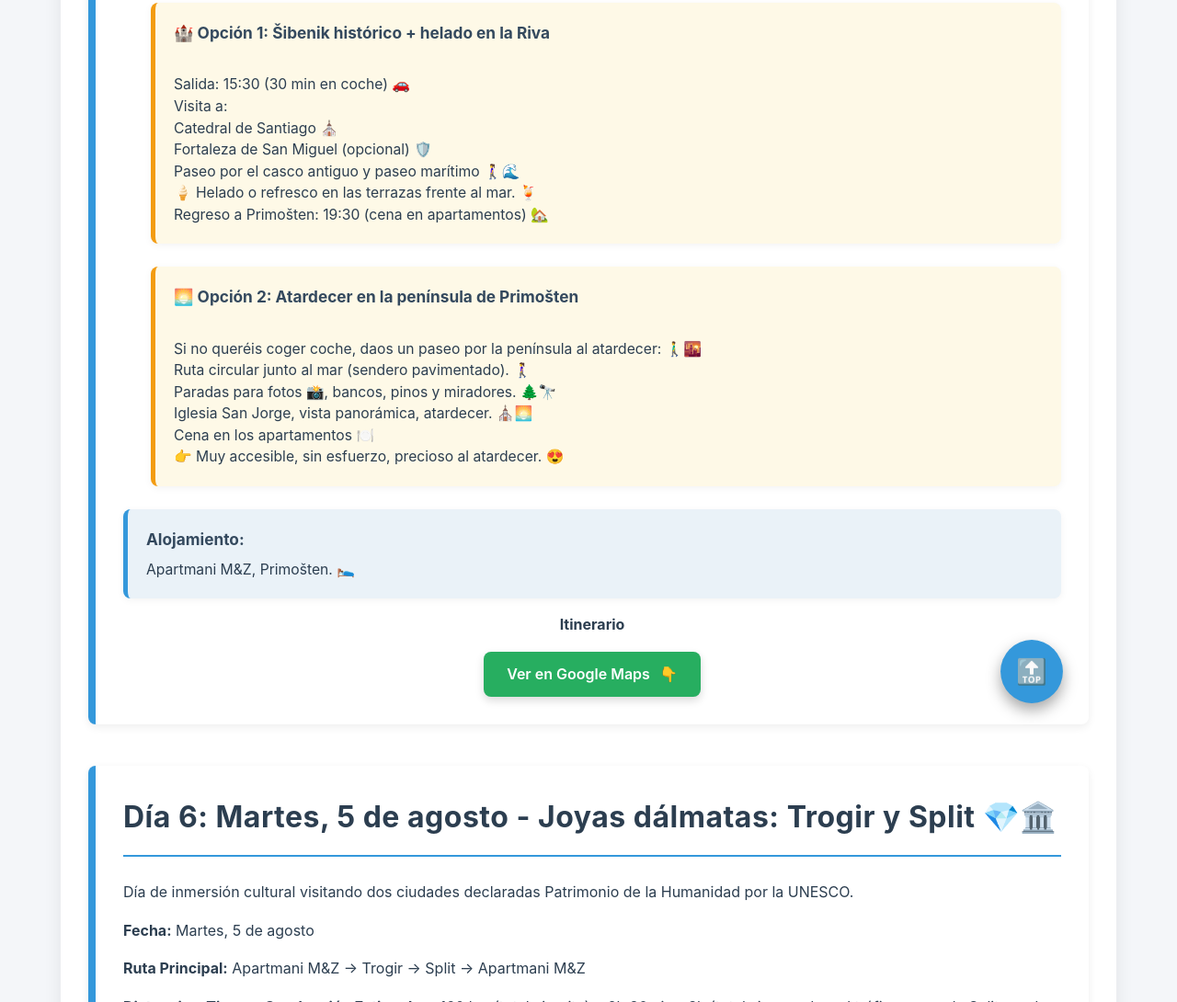
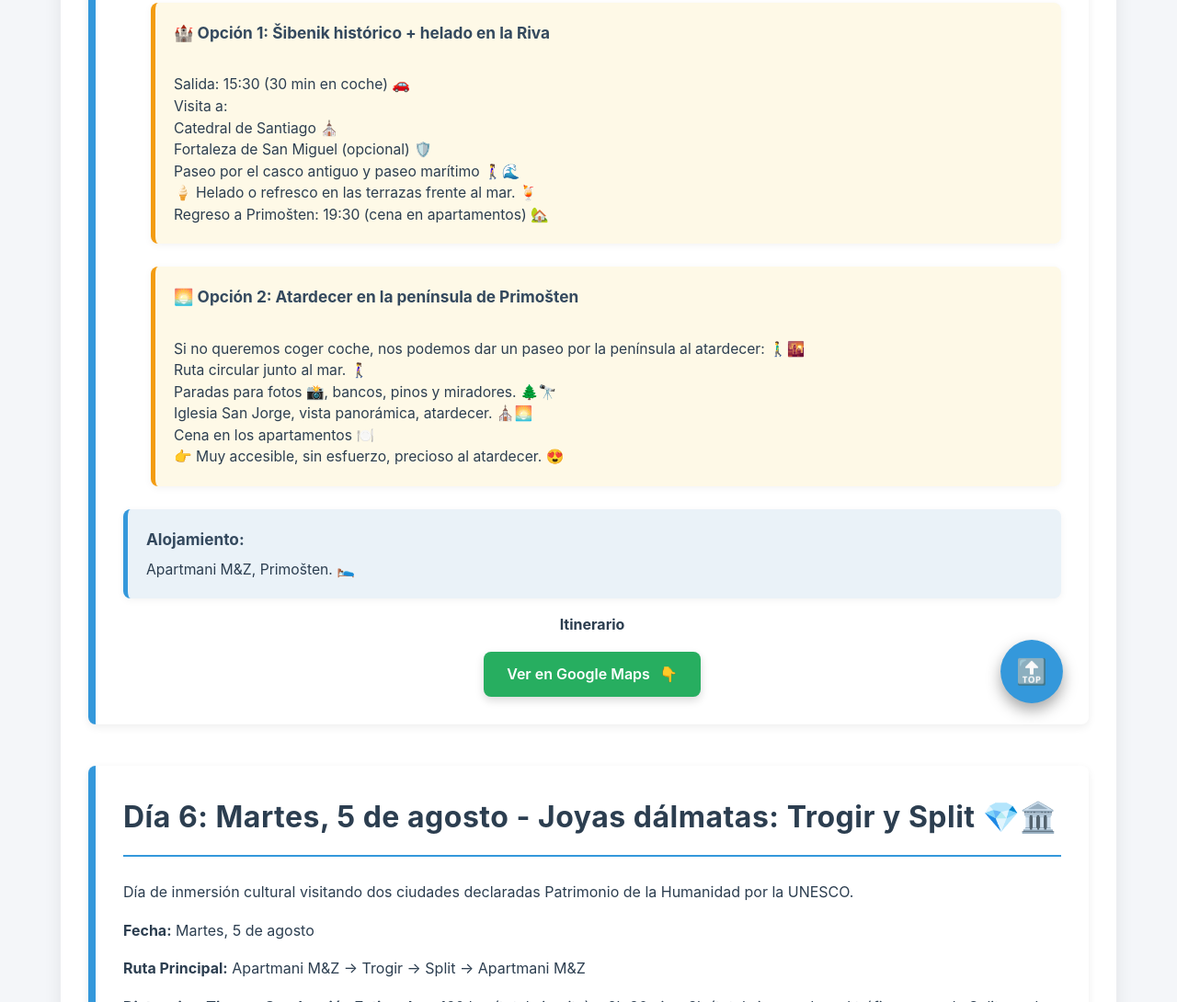
Before and after one commit to jaenc/Viaje-Eslovenia-y-Croacia, a plain HTML site: page index.html in a window 1280 px wide. Shown: the part 6275-7365 px from the top of the page at 92% size. Drawn offline with Linux system fonts and the light colour scheme.

Commit message:
Update index.html

```diff
--- a/index.html
+++ b/index.html
@@ -576,7 +576,7 @@
                         <strong>🏰 Opción 1: Šibenik histórico + helado en la Riva</strong><br>Salida: 15:30 (30 min en coche) 🚗<br>Visita a:<br>Catedral de Santiago ⛪<br>Fortaleza de San Miguel (opcional) 🛡️<br>Paseo por el casco antiguo y paseo marítimo 🚶‍♀️🌊<br>🍦 Helado o refresco en las terrazas frente al mar. 🍹<br>Regreso a Primošten: 19:30 (cena en apartamentos) 🏡
                     </div>
                     <div class="highlight">
-                        <strong>🌅 Opción 2: Atardecer en la península de Primošten</strong><br>Si no queréis coger coche, daos un paseo por la península al atardecer: 🚶‍♂️🌇<br>Ruta circular junto al mar (sendero pavimentado). 🚶‍♀️<br>Paradas para fotos 📸, bancos, pinos y miradores. 🌲🔭<br>Iglesia San Jorge, vista panorámica, atardecer. ⛪🌅<br>Cena en los apartamentos 🍽️<br>👉 Muy accesible, sin esfuerzo, precioso al atardecer. 😍
+                        <strong>🌅 Opción 2: Atardecer en la península de Primošten</strong><br>Si no queremos coger coche, nos podemos dar un paseo por la península al atardecer: 🚶‍♂️🌇<br>Ruta circular junto al mar. 🚶‍♀️<br>Paradas para fotos 📸, bancos, pinos y miradores. 🌲🔭<br>Iglesia San Jorge, vista panorámica, atardecer. ⛪🌅<br>Cena en los apartamentos 🍽️<br>👉 Muy accesible, sin esfuerzo, precioso al atardecer. 😍
                     </div>
                 </li>
             </ul>
```
